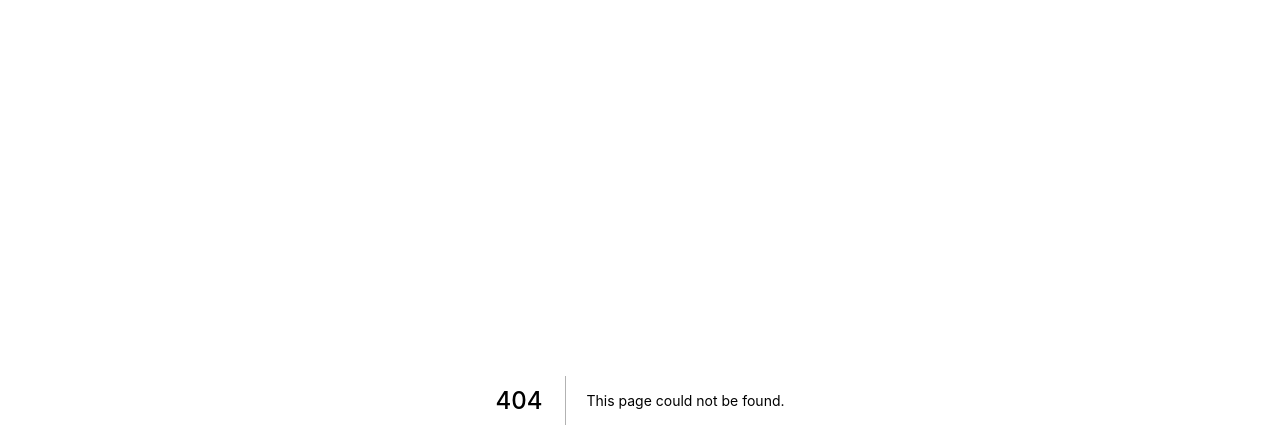
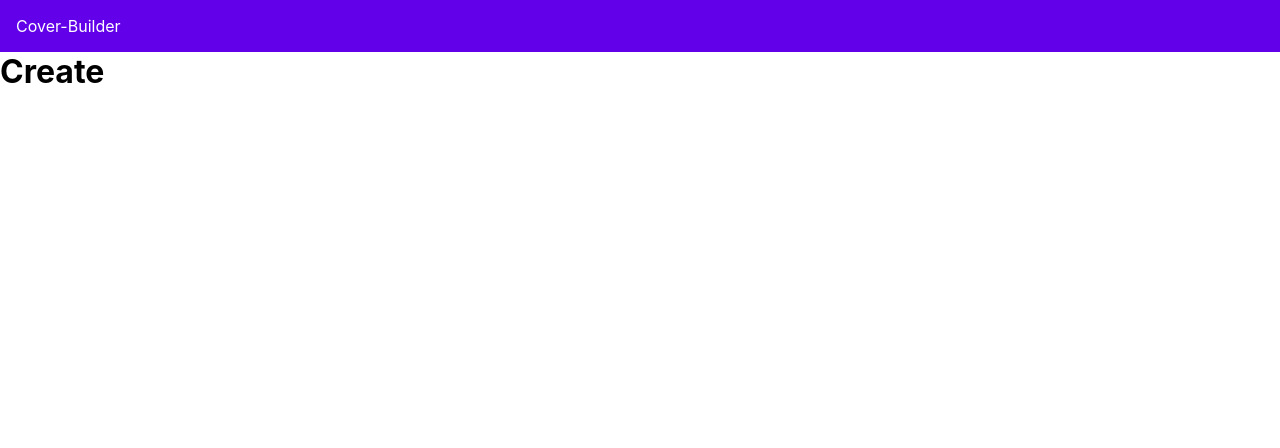
Before and after one commit to Gulshanaggarwal/coverbuilder, a Next.js app: page /create in a window 1280 px wide. Before the commit this address had no page. Shown: the top 448 px of the page. Built offline with nearby package versions, Linux system fonts and the light colour scheme.

Commit message:
day 2 started

```diff
--- /dev/null
+++ b/src/components/navbar.js
@@ -0,0 +1,7 @@
+import { Box } from "@mui/system"
+
+export default function Navbar() {
+    return (
+        <Box component="header" color="white" padding="1rem" sx={{ backgroundColor: 'primary.dark' }}>Cover-Builder</Box>
+    )
+}
--- a/src/pages/_app.js
+++ b/src/pages/_app.js
@@ -1,5 +1,6 @@
 import { createTheme, ThemeProvider } from '@mui/material/styles';
 import '../../styles/globals.css'
+import Navbar from '../components/navbar';
 
 
 
@@ -17,6 +18,7 @@ const theme = createTheme({
 
 function MyApp({ Component, pageProps }) {
   return <ThemeProvider theme={theme}>
+    <Navbar />
     <Component {...pageProps} />
   </ThemeProvider>
 }
--- /dev/null
+++ b/src/pages/create.js
@@ -0,0 +1,7 @@
+
+
+export default function Create() {
+    return (
+        <h1>Create</h1>
+    )
+}
--- a/src/pages/index.js
+++ b/src/pages/index.js
@@ -3,6 +3,6 @@ import { Box } from "@mui/material";
 
 export default function Home() {
   return (
-    <Box component="header" color="white" padding="1rem" sx={{ backgroundColor: 'primary.dark' }}>Cover-Builder</Box>
+    <h1>Home Page</h1>
   )
 }
```
